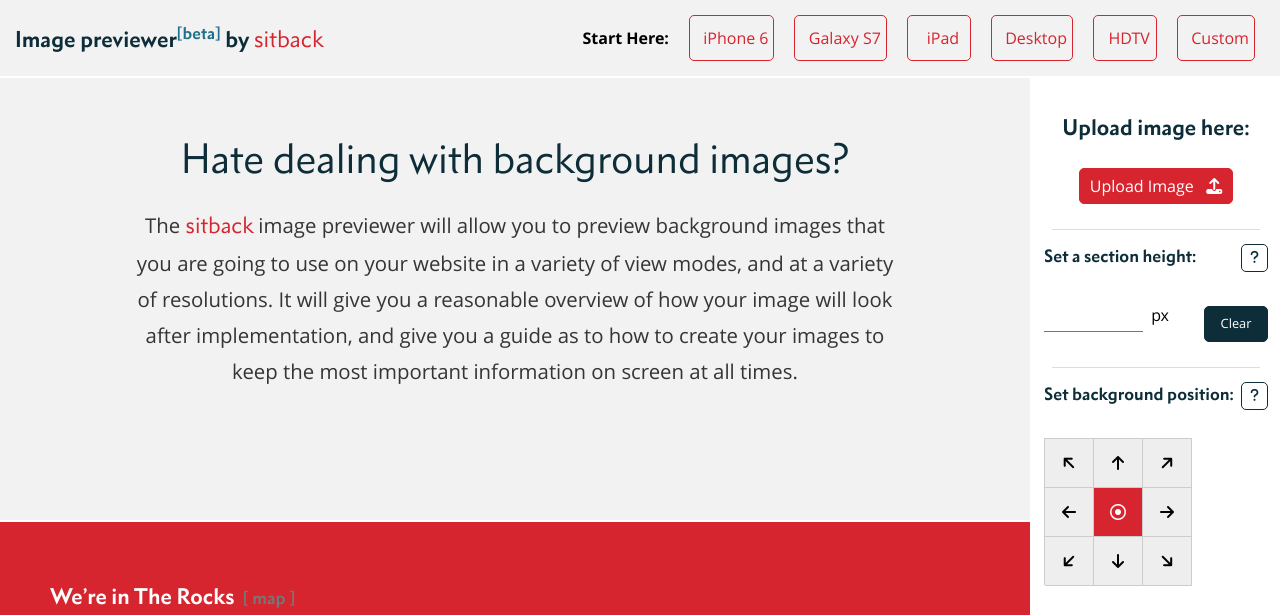
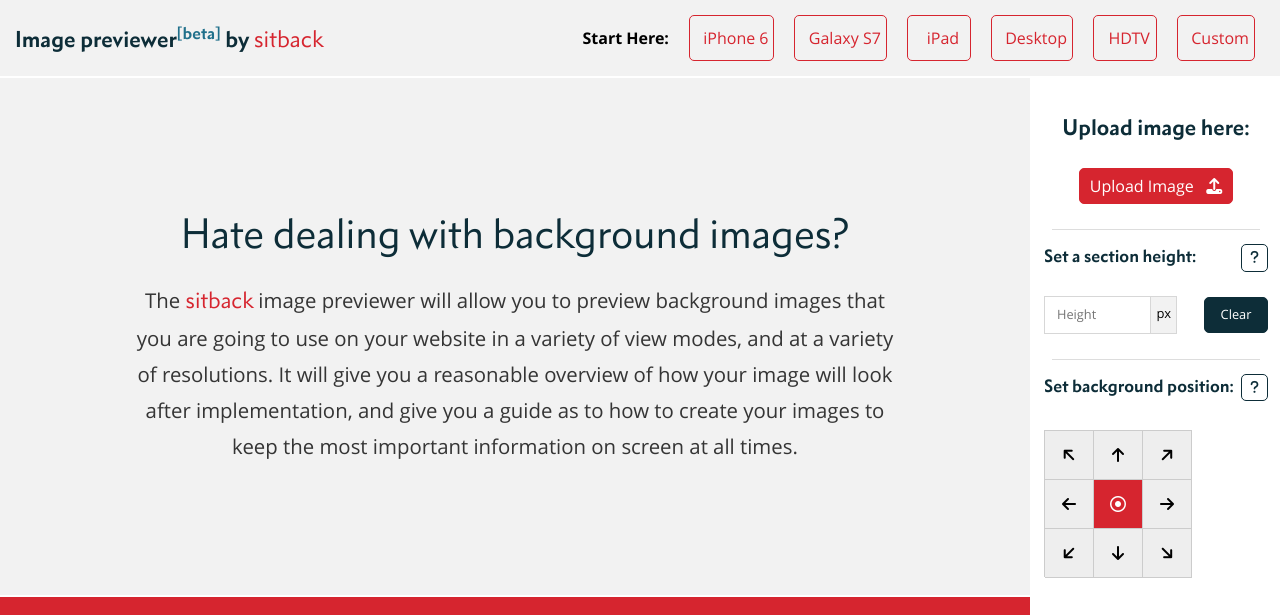
Before and after one commit to Sitback/imgback.io, a website: page index.html in a window 1280 px wide. Shown: the top 615 px of the page. Drawn offline with nearby package versions, Linux system fonts and the light colour scheme.

Commit message:
slight input field tweaks and custom device load size update

```diff
--- a/index.html
+++ b/index.html
@@ -25,12 +25,11 @@
   </head>
   <body>
 
-  <header id="ember398" class="sitback-header navbar ember-view">
-    <div class="">
+  <header class="sitback-header navbar">
     <div class="row between-xs middle-xs bottom-md">
       <div class="col-xs-9 col-sm">
         <div class="logo-wrap">
-            <a id="ember433" href="/" class="logo ember-view">
+          <a href="/" class="logo">
             <h3 class="logo-title text-regular flex-grid-item stretch">
               Image  previewer<sup class="beta">[beta]</sup> by <span class="logotype"><span class="highlight">Sitback</span></span>
             </h3>
@@ -38,7 +37,7 @@
         </div>
       </div>
       <nav class="col-xs-3 col-sm-10 col-md-8 end-xs">
-          <div class="hamburger " data-ember-action="423">
+        <div class="hamburger ">
           <span></span>
           <span></span>
           <span></span>
@@ -47,7 +46,7 @@
 
 
 
-          <div id="ember432" class="hidden-xs-only hidden-sm ember-view">
+        <div class="hidden-xs-only hidden-sm">
           <ul class="primary-nav row middle-md end-md">
             <li>
               Start Here:
@@ -87,7 +86,6 @@
         </div>
       </nav>
     </div>
-    </div>
   </header>
 
     <!-- Sitback header -->
@@ -106,7 +104,7 @@
       </div>
     </div>
 
-    <div class="flex-row">
+    <div class="flex-row flex-hog">
       <div class="container">
 <!--         <div class="jumbotron header">
           <h1><span class="feature-icon glyphicon glyphicon-phone"></span> Image Background Previewer.</h1>
@@ -284,13 +282,11 @@
             </div>
           </div>
           <div class="form-inline margin-top-20 row between-sm middle-sm">
-            <div class="input-group row center-sm">
-              <div class="col-sm flex-hog">
-                <input id="input-height" title="Set Section Height" class="form-control" type="text" placeholder="">
+            <div class="input-group">
+              <input id="input-height" title="Set Section Height" class="form-control" type="text" placeholder="Height">
+              <span class="input-group-addon">px</span>
             </div>
-              <label for="input-height" class="input-group-addon">px</label>
-            </div>
-            <button id="section-height-clear" class="button secondary xx-small margin-top-10">Clear</button>
+            <button id="section-height-clear" class="button secondary xx-small">Clear</button>
           </div>
         </div>
 
--- a/scss/_base.scss
+++ b/scss/_base.scss
@@ -18,10 +18,15 @@ $pomegranate:     $trinidad;
 $alizarin-crimson:     rgb(214, 37, 47);     //#D6252F;
 $firefly:              rgb(13, 45, 56);      //#0D2D38;
 
+html {
+  height: 100%;
+}
 
-// Bootstrap Overrides
 body {
   position: relative;
+  min-height: 100%;
+  display: flex;
+  flex-direction: column;
 }
 
 label {
--- a/scss/_sidebar.scss
+++ b/scss/_sidebar.scss
@@ -3,11 +3,11 @@
 .sidebar {
   position: absolute;
   top: 78px;
-  height: calc(100% - 83px);
+  height: calc(100vh - 78px);
   width: 250px;
   right: 0;
   padding: 0 20px;
-  overflow-y: scroll;
+  overflow: scroll;
   background-color: $white;
   border-left: 2px solid $white;
 
@@ -27,9 +27,8 @@
 
 // Upload button
 .upload-button {
-    position: relative;
-    overflow: hidden;
-
+  position: relative;
+  overflow: hidden;
 }
 
 input.upload {
--- a/scss/base/_structure.scss
+++ b/scss/base/_structure.scss
@@ -37,5 +37,9 @@ body {
 }
 
 .content-wrapper {
+  display: flex;
+  flex-direction: column;
+  min-height: 100vh;
+  padding-top: 75px;
   padding-right: 250px;
 }
--- a/scss/components/_forms.scss
+++ b/scss/components/_forms.scss
@@ -127,16 +127,17 @@
 // Form elements
 
 .form-control {
-  border-width: 0;
-  border-bottom-width: 1px;
+  border: 1px solid $alto;
   box-shadow: none;
+  box-sizing: border-box;
   padding-left: 0;
   transition: all .2s ease;
-  padding: 10px 12px 0 0;
+  padding: 11px 12px 10px;
 
   &:focus {
     box-shadow: none;
     border-bottom: 2px solid $primary;
+    padding: 10px 12px 9px;
   }
 
   &.form-inline {
@@ -234,3 +235,39 @@ textarea {
     color: $primary;
   }
 }
+
+
+// Input groups
+.input-group {
+  display: flex;
+  align-items: stretch;
+
+  .input-group-addon,
+  .input-group-btn,
+  .form-control {
+    width: auto;
+  }
+
+  .input-group-addon {
+    border: 1px solid $alto;
+    background-color: $concrete;
+    padding: 9px 5px 3px;
+    font-size: 13px;
+  }
+
+  .form-control {
+    + .input-group-addon {
+      border-left: 0;
+    }
+  }
+}
+
+// Input groups need that 100% width though
+.input-group > .form-control {
+  width: 100%;
+}
+
+.control-label {
+  margin-bottom: 0;
+  vertical-align: middle;
+}
--- a/scss/devices/_custom.scss
+++ b/scss/devices/_custom.scss
@@ -1,7 +1,7 @@
 // Custom
 
-$custom-width: 1024px;
-$custom-height: 768px;
+$custom-width: 512px;
+$custom-height: 384px;
 
 
 .custom {
```
Also changed, not shown: css/app.css, css/style.css, 2 other files. Lines whose indentation alone changed are shown as unchanged.
